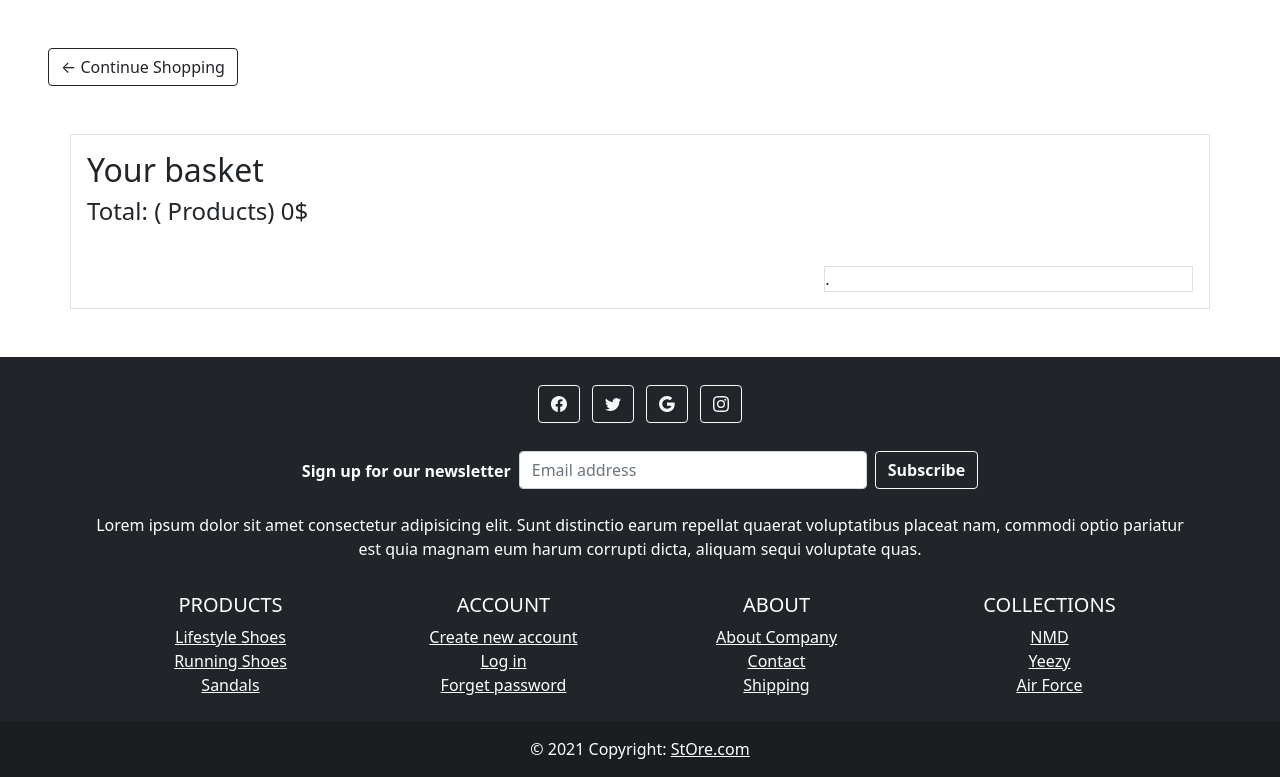
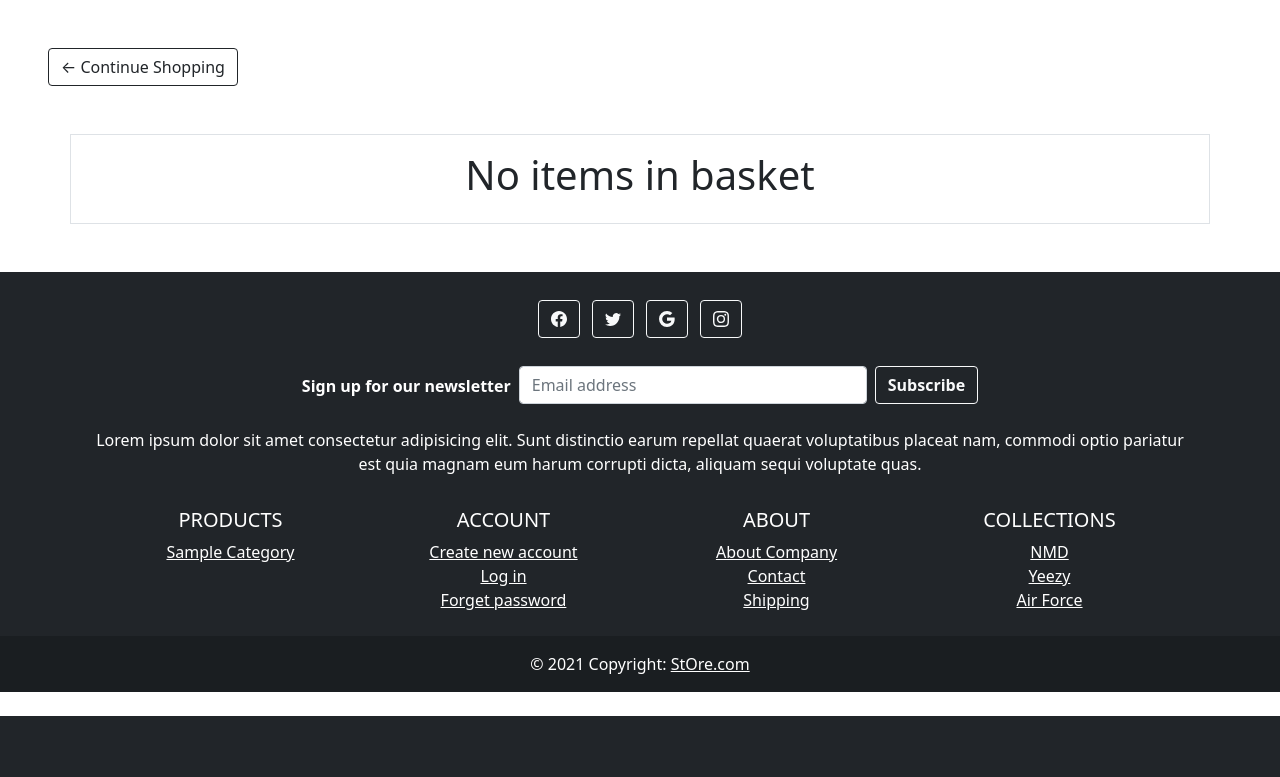
Before and after one commit to Inexpli/Ecommerce-Store, a Django app: page /basket/ in a window 1280 px wide. Shown: the part 84-861 px from the top of the page. After the commit the page ends 800 px from the top, so only its background shows below. Run offline with Django 3.2, Linux system fonts and the light colour scheme; tables that the repository leaves empty hold one stand-in row (values such as "Sample post").

Commit message:
basket pt.2.5

```diff
--- a/static/css/base.css
+++ b/static/css/base.css
@@ -80,3 +80,7 @@ svg {
     font-weight: 700;
     padding: 5.2px 19.5px;
 }
+
+#no-items {
+    text-align: center;
+}
--- a/templates/store/base.html
+++ b/templates/store/base.html
@@ -201,15 +201,11 @@
               <h5 class="text-uppercase">Products</h5>
 
               <ul class="list-unstyled mb-0">
-                <li>
-                  <a href="#!" class="text-white">Lifestyle Shoes</a>
-                </li>
-                <li>
-                  <a href="#!" class="text-white">Running Shoes</a>
-                </li>
-                <li>
-                  <a href="#!" class="text-white">Sandals</a>
-                </li>
+                {% for c in categories %}
+                  <li>
+                    <a class="text-white" href="{{c.get_absolute_url}}">{{ c.name|title }}</a>
+                  </li>
+                {% endfor %}
               </ul>
             </div>
             <!--Grid column-->
--- a/templates/store/basket.html
+++ b/templates/store/basket.html
@@ -9,6 +9,9 @@ text-white
 	<a class="btn btn-outline-dark ml-5" onclick="Previous()">&#x2190; Continue Shopping</a>
 </div>
 <div class="container my-5 p-0 border">
+	<div class="row p-3">
+		{% with total_quantity=basket|length %}
+		{% if total_quantity > 0 %}
 		<div class="basket-info pt-3 px-3">
 			<h2>Your basket</h2>
 			<h4 class="mb-4">Total: ({% with total_quantity=basket|length %}
@@ -17,7 +20,6 @@ text-white
 				{% endif %}
 				{% endwith %} Products) {{basket.get_total_price}}$</h4>
 		</div>
-	<div class="row p-3">
 		<div class="col-9 col-md-8">
 		{% for item in basket %}
 			<section class="items">
@@ -29,7 +31,7 @@ text-white
 						<h5>{{item.product.title}}</h5>
 						<br>
 						<h6>Size: {{item.size}}</h6>
-						<h6 id="qty" value="{{item.quantity}}" >Quantity: {{item.quantity}}</h6>
+						<h6 id="qty" value="{{item.quantity}}">Quantity: {{item.quantity}}</h6>
 					</div>
 					<div class="col-2 p-3" style="text-align: end; position:relative;">
 						<h5>${{item.total_price}}</h5>
@@ -45,11 +47,15 @@ text-white
 					</div>
 				</div>
 			</section>
+		</div>
+		<div class="col-3 col-md-4 p-3 border">
+			Payments
+		</div>
 		{% endfor %}
-		</div>
-		<div class="col-3 col-md-4 border">
-			.
-		</div>
+		{% else %}
+		<h1 id="no-items">No items in basket</h1>
+		{% endif %}
+		{% endwith %}
 		<!-- <h1 style="text-align:center;padding: 100px">No Items in cart</h1> -->
 	</div>
 </div>
```
Lines whose indentation alone changed are shown as unchanged.
